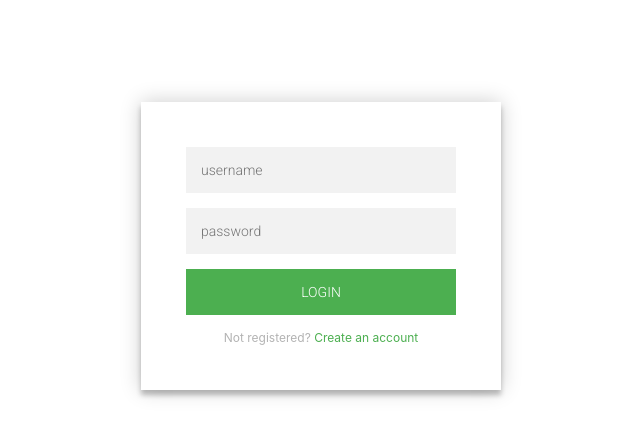
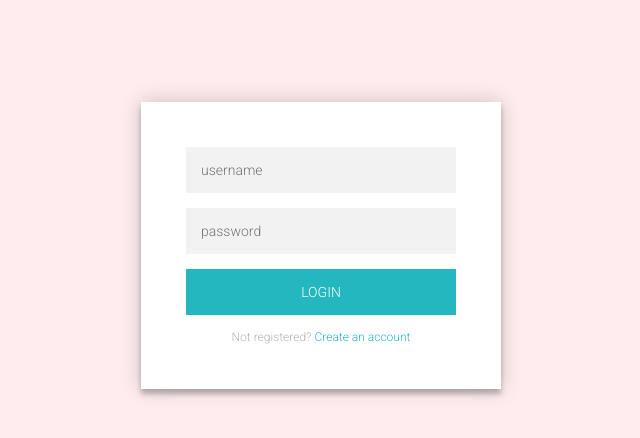
Before and after one commit to LoliGothic/lottery-map-view, a Next.js app in the folder src/: page / in a window 1280 px wide. Shown: the top 438 px of the page, without its empty margins (319-959 px from the left). Built offline with nearby package versions, Linux system fonts and the light colour scheme.

Commit message:
Fix ログイン画面の色の修正

```diff
--- a/src/pages/index.js
+++ b/src/pages/index.js
@@ -1,28 +1,40 @@
-import styles from "../styles/Home.module.css"
-import $ from 'jquery'
+import styles from "../styles/Home.module.css";
+import $ from "jquery";
 
 export default function Home() {
   const switching = () => {
-      $('form').animate({height: "toggle", opacity: "toggle"}, "slow");
-  }
+    $("form").animate({ height: "toggle", opacity: "toggle" }, "slow");
+  };
 
   return (
+    <div className={styles.body}>
     <div className={styles.loginPage}>
       <div className={styles.form}>
         <form className={styles.registerForm}>
-      <input type="text" placeholder="name"/>
-      <input type="password" placeholder="password"/>
-      <input type="text" placeholder="email address"/>
+          <input type="text" placeholder="name" required />
+          <input type="password" placeholder="password" required />
+          <input type="text" placeholder="email address" required />
           <button>create</button>
-      <p className={styles.message}>Already registered? <a href="#" onClick={switching}>Sign In</a></p>
+          <p className={styles.message}>
+            Already registered?{" "}
+            <a href="#" onClick={switching}>
+              Sign In
+            </a>
+          </p>
         </form>
         <form className={styles.loginForm}>
-      <input type="text" placeholder="username"/>
-      <input type="password" placeholder="password"/>
+          <input type="text" placeholder="username" required />
+          <input type="password" placeholder="password" required />
           <button>login</button>
-      <p className={styles.message}>Not registered? <a href="#" onClick={switching}>Create an account</a></p>
+          <p className={styles.message}>
+            Not registered?{" "}
+            <a href="#" onClick={switching}>
+              Create an account
+            </a>
+          </p>
         </form>
       </div>
     </div>
-  )
+    </div>
+  );
 }
--- a/src/styles/Home.module.css
+++ b/src/styles/Home.module.css
@@ -1,5 +1,14 @@
 @import url(https://fonts.googleapis.com/css?family=Roboto:300);
 
+.body{
+  width: 100vw;
+  height: 100vh;
+  background: rgb(255,192,203,0.3);
+  /* background: linear-gradient(90deg, rgba(141,194,111,1) 0%, rgba(118,184,82,1) 50%); */
+  font-family: "Roboto", sans-serif;
+  -webkit-font-smoothing: antialiased;
+  -moz-osx-font-smoothing: grayscale;
+}
 .loginPage {
   width: 360px;
   padding: 8% 0 0;
@@ -9,7 +18,7 @@
   position: relative;
   z-index: 1;
   background: #FFFFFF;
-  max-width: 360px;
+  width: 360px;
   margin: 0 auto 100px;
   padding: 45px;
   text-align: center;
@@ -30,7 +39,7 @@
   font-family: "Roboto", sans-serif;
   text-transform: uppercase;
   outline: 0;
-  background: #4CAF50;
+  background: #25b7c0;
   width: 100%;
   border: 0;
   padding: 15px;
@@ -41,7 +50,7 @@
   cursor: pointer;
 }
 .form button:hover,.form button:active,.form button:focus {
-  background: #43A047;
+  background: #009b9f;
 }
 .form .message {
   margin: 15px 0 0;
@@ -49,42 +58,9 @@
   font-size: 12px;
 }
 .form .message a {
-  color: #4CAF50;
+  color: #25b7c0;
   text-decoration: none;
 }
 .form .registerForm {
   display: none;
 }
-.container {
-  position: relative;
-  z-index: 1;
-  max-width: 300px;
-  margin: 0 auto;
-}
-.container:before, .container:after {
-  content: "";
-  display: block;
-  clear: both;
-}
-.container .info {
-  margin: 50px auto;
-  text-align: center;
-}
-.container .info h1 {
-  margin: 0 0 15px;
-  padding: 0;
-  font-size: 36px;
-  font-weight: 300;
-  color: #1a1a1a;
-}
-.container .info span {
-  color: #4d4d4d;
-  font-size: 12px;
-}
-.container .info span a {
-  color: #000000;
-  text-decoration: none;
-}
-.container .info span .fa {
-  color: #EF3B3A;
-}
```
Lines whose indentation alone changed are shown as unchanged.
